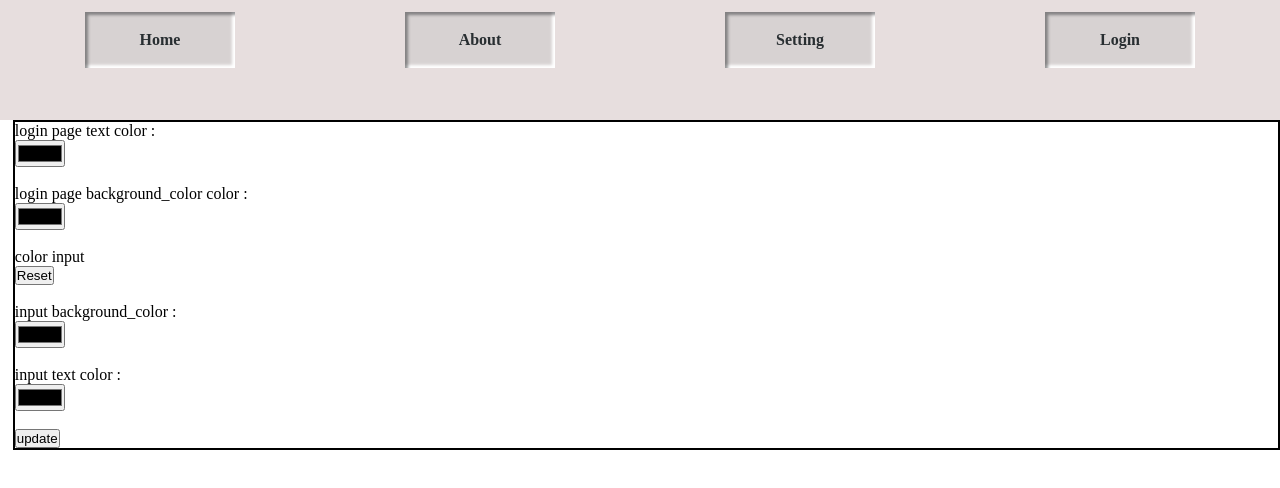
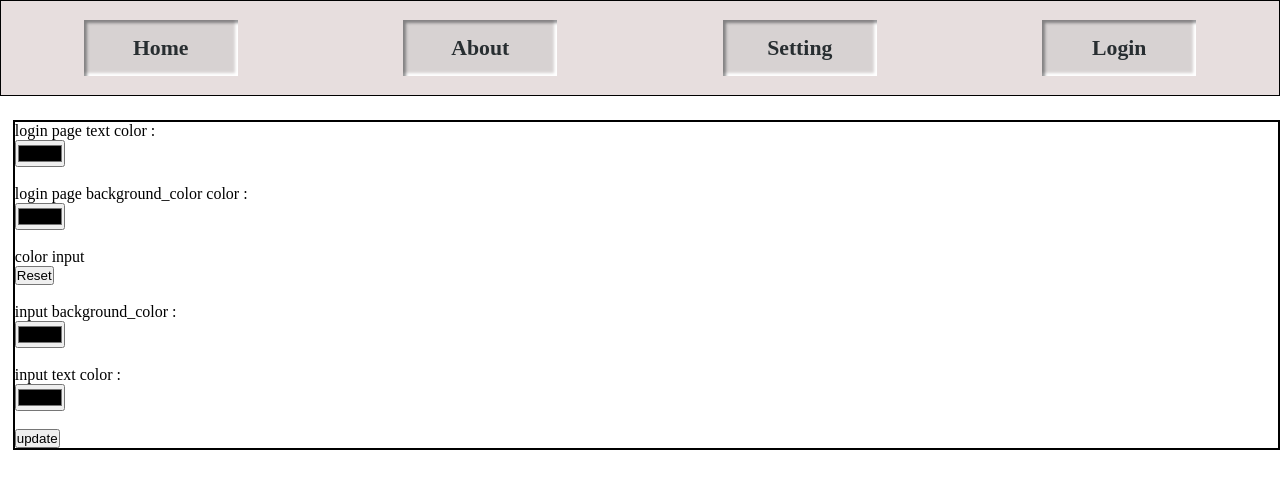
Before and after one commit to vishal730466/digiBooks, a Next.js app: page /setting in a window 1280 px wide. Shown: the top 488 px of the page. Built offline with nearby package versions, Linux system fonts and the light colour scheme.

Commit message:
book container

```diff
--- a/src/app/Admin/page.js
+++ b/src/app/Admin/page.js
@@ -6,8 +6,8 @@ const Admin = () => {
   const widthref=useRef(null)
     const [text , settext]=useState("")
     const[book,setbook]=useState("nextJs")
-    const[page_No,setpage_No]=useState("3")
-    const[id, setid]=useState("67a086bd657d4d882dd1db45")
+    const[page_No,setpage_No]=useState("")
+    const[id, setid]=useState("")
 
     // const [width ,setwidth]=useState("")
 
--- a/src/app/api/data/route.js
+++ b/src/app/api/data/route.js
@@ -12,7 +12,7 @@ export async function GET(req) {
     const key = url.searchParams.get("book_name");
     const gpageNo = url.searchParams.get("pageNo");
 
-    console.log("query is:", key , gpageNo);
+   // console.log("query is:", key , gpageNo);
 
     const data = await mySchema.findOne({ book_name: key , pageNo : gpageNo  });
 
--- a/src/app/api/hello/route.js
+++ b/src/app/api/hello/route.js
@@ -1,5 +1,5 @@
 import { connectionStr } from "@/app/database/db";
-import { mySchema } from "@/app/database/mymodel";
+import { mySchema , user_schema } from "@/app/database/mymodel";
 import mongoose from "mongoose";
 import { NextResponse } from "next/server";
 
@@ -15,7 +15,7 @@ export async function POST(req){
     await mongoose.connect(connectionStr)
     let result
     if (payload.login) {
-        result = await mySchema.findOne({name:payload.name,password:payload.password})
+        result = await user_schema.findOne({name:payload.name,password:payload.password})
         if (result!=null) {
 
             return NextResponse.json({result,success:true})
@@ -25,7 +25,7 @@ export async function POST(req){
     }
     else if(payload.signup){
         const {name , password } = payload;
-         result = new mySchema({name,password})
+         result = new user_schema({name,password})
          const result1 = result.save()
          return NextResponse.json({result1,success:true})
 
--- a/src/app/components/Nav.js
+++ b/src/app/components/Nav.js
@@ -14,18 +14,18 @@ export const Nav = () => {
   const divRef = useRef(null);
   const navRef = useRef("")
   const mob_navRef = useRef("")
-  const [width, setWidth] = useState(0);
+  const [width, setWidth] = useState(1000);
   const [login, setlogin] = useState(false);
   const [signup, setsignup] = useState(false);
   const [loggedin, setloggedin] = useState(false);
-  const [turn , setTurn] = useState("login")
+  const [turn , setTurn] = useState(true)
   const [mob_nav_back, setmob_nav_back]=useState(false)
 
 
   const display_form = ()=>{
-    if (turn == "login") {
+    if (turn) {
       setlogin(true)
-    } else if(turn== "loggedin"){
+    } else{
       setloggedin(true)
     }
   }
@@ -45,39 +45,11 @@ export const Nav = () => {
 
   useEffect(() => {
 
-    // const divElement = divRef.current;
-
-    if (divRef.current) {
-      setWidth(divRef.current.offsetWidth);
+    if(window){
+        setWidth(window.innerWidth)
     }
 
-    //move
-    // const navelement = document.getElementById('nav_Div');
-    //const navelement = navRef.current;
-
-    // const touchMoveHandler = (event) => {
-    //   const touch = event.touches[0];
-
-    //   navelement.style.position = 'absolute';
-    //   const X = Math.max(0,Math.min(touch.clientX -50,150) );
-    //   const Y = Math.max(70,Math.min(touch.clientY - 50,500))
-
-    //   navelement.style.left= `${X}px`;
-    //   navelement.style.top=  `${Y}px`;
-    // };
-
-    // navelement.addEventListener('touchmove', touchMoveHandler);
-
-    // Create a new element every second
-    // const interval = setInterval(createNewElement, 1000);
-
-    // return () => {
-    //   navelement.removeEventListener('touchmove', touchMoveHandler);
-    //   clearInterval(interval);
-    // };
-
-
-  }, []);
+  }, [width]);
 
   function Toggle() {
     // const navelement = document.getElementsByClassName("ml1");
@@ -95,17 +67,14 @@ export const Nav = () => {
     return (
 
       <div id='mynav' >
-            <Logcontext.Provider value={{setloggedin,setTurn,setlogin,setsignup}}>
+          <Logcontext.Provider value={{setloggedin,setTurn,setlogin,setsignup}}>
 
-        <ul className='nav' >
-          <Link href="/"><li className="myul"> Home</li></Link>
-          <Link href="/about"> <li className="myul">About</li></Link>
-          <Link href="/setting"> <li className="myul">Setting</li></Link>
-          {/* <Link href="/" onClick={display_form}> <li className="myul">Login</li></Link> */}
-          <div onClick={display_form}> <li className="myul"><b>Login</b></li></div>
-        </ul>
+          <Link href="/"><li > Home</li></Link>
+          <Link href="/about"> <li >About</li></Link>
+          <Link href="/setting"> <li >Setting</li></Link>
+          <div onClick={display_form}> <li><b>Login</b></li></div>
 
-        <div ref={divRef} style={{ width: "100%", color: "red" ,display:"none"}}></div>
+        {/* <div ref={divRef} style={{ width: "100%", color: "red" ,display:"none"}}></div> */}
 
         {login ? <Login/> : null}
         {signup ? <SignUp/>: null}
--- a/src/app/components/book_container/book_container.css
+++ b/src/app/components/book_container/book_container.css
@@ -13,9 +13,10 @@
 
 .box {
 
-  /* height: 13vw; */
-  /* width: 15vw; */
+  height: 13vw;
+  width: 13vw;
   margin: 3vh;
+  border: 2px solid;
   /* overflow: hidden; */
 }
 
--- a/src/app/components/login.js
+++ b/src/app/components/login.js
@@ -36,9 +36,9 @@ const Login = () => {
     })
     // console.log("yourresult",result);
     let fresult = await result.json();
-    console.log("fresult" , fresult);
+    console.log("f login page " , fresult);
     if(fresult.success){
-      mycontext.setTurn("loggedin")
+      mycontext.setTurn(false)
       mycontext.setloggedin(false)
       mycontext.setlogin(false)
       mycontext.setsignup(false)
@@ -54,15 +54,15 @@ const Login = () => {
     <>
     <div className='div_center' style={{backgroundColor:background_color,color:text_color}} > <div className='cancel_btn' onClick={()=>mycontext.setlogin(false)}>X</div> <h2 className='signup_heading'>Login</h2>
      <div className='background '>cover</div>
-        <div>
+        {/* <div> */}
             <input className='form_input' style={{color:inp_text_color, backgroundColor:inp_background_color}} type='text' placeholder='Enter name' value={name} onChange={(e)=>{setname(e.target.value)}} />
 
             <input className='form_input' style={{color:inp_text_color, backgroundColor:inp_background_color}}  type='text' placeholder='password' value={password} onChange={(e)=>{setpassword(e.target.value)}} />
 
             <button className='submit_btn' onClick={printdata}>submit</button>
 
-            don't you have acoount <span className='toggle_text' onClick={()=>{   mycontext.setlogin(false) , mycontext.setsignup(true)}}> SignUp </span>
-        </div>
+          <p>  don't you have acoount  ? <span className='toggle_text' onClick={()=>{   mycontext.setlogin(false) , mycontext.setsignup(true)}}> SignUp </span> </p>
+        {/* </div> */}
     </div>
     </>
   )
--- a/src/app/components/nav_style.css
+++ b/src/app/components/nav_style.css
@@ -100,31 +100,22 @@
 
  /* ----------------------- */
 
-.nav {
-    height: 80px;
-    width: 100vw;
-    display: flex;
-    list-style: none;
-    justify-content: space-around;
-    align-items: center;
 
-  }
 
-  .myul {
+  #mynav li {
     display: flex;
     justify-content: center;
     align-items: center;
     height: 7vh;
-    width: 150px;
+    width: 12vw;
     border: none;
-
+    font-size: 1.7vw;
     text-decoration: none;
     background-color: rgba(207, 203, 203, 0.61);
     box-shadow: inset 3px 3px 3px rgba(38, 39, 43, 0.473),
       inset -3px -3px 3px white;
 
     color: rgb(40, 46, 49);
-
   }
 
   a {
@@ -132,39 +123,44 @@
     font-weight: 700;
   }
 
-  #con {
+  /* #con {
     height: 500px;
     width: 500px;
-    border: 2px solid;
-  }
+    border: 2px solid greenyellow;
+  } */
 
   #mynav{
     position: absolute;
     z-index: 10;
     background-color: rgba(230, 221, 221, 0.947);
-    height: 15vh;
-    width: 100v;
+    height: 12vh;
+    width: 100vw;
+    border: 1px solid;
+    display: flex;
+    justify-content: space-around;
+    align-items: center;
     /* background-color: rgba(182, 177, 177, 0.374); */
-
-
   }
 
 /* ----------signUP-------------- */
   .div_center{
-    position: relative;
+    position: absolute;
     /* top: 20vh; */
-    height:62vh;
+    height:30vw;
     width: 60vh;
     /* border: 2px solid black; */
     background-color:  #503a3a;
     color: #f1f443;
-    margin-left: calc(50vw - 200px);
-    margin-top: 3vh;
+    /* margin-left: calc(50vw - 200px); */
+    margin-top: 55vh;
     display: flex;
     flex-direction: column;
     /* justify-content: space-around; */
     z-index: 20;
     /* align-items: center;  */
+  }
+  .div_center p{
+    margin-left: 5vh;
   }
   .signup_heading{
     font-size: x-large;
@@ -176,10 +172,10 @@
     /* border: 2px solid black; */
   }
 .form_input{
-  height: 15%;
+  height: 10%;
   width: 70%;
   margin-left: 15%;
-  margin-top: 4vh;
+  margin-top: 5%;
   background-color: #080707;
   color:  #fdfcfc;
   /* border: 2px solid; */
@@ -187,9 +183,9 @@
 .submit_btn{
   height: 15%;
   width: 30%;
-  margin-top: 10%;
+  margin-top: 5%;
   margin-left: 35%;
-  margin-bottom: 10%;
+  margin-bottom: 5%;
   margin-right: 35%;
   /* border: 2px solid; */
 }
--- a/src/app/components/signUp.js
+++ b/src/app/components/signUp.js
@@ -34,20 +34,16 @@ const SignUp = () => {
 
   return (
     <div className='div_center'> <button className='cancel_btn' onClick={()=>myval.setsignup(false)}>X</button>  <h1 className='signup_heading'> SignUp </h1>
-        <div>
-          <div>
+
             <input className='form_input'  type='text' placeholder='Enter name' value={name} onChange={(e)=>{setname(e.target.value)}} />
-          </div>
-          <div >
+
             <input className='form_input' type='text' placeholder='password' value={password} onChange={(e)=>{setpassword(e.target.value)}} />
-          </div>
-          <div >
+
             <input className='form_input' type='text' placeholder='confirm password' value={c_password} onChange={(e)=>{setc_password(e.target.value)}} />
-          </div>
-            <button className='submit_btn' onClick={printdata}>Submit</button> {myval.loggedin}
-            do you have account <span className='toggle_text' onClick={()=>{myval.setlogin(true),myval.setsignup(false)}}> Login</span>
+
+            <button className='submit_btn' onClick={printdata}>Submit</button> {myval.loggedin} <p>do you have account <span className='toggle_text' onClick={()=>{myval.setlogin(true),myval.setsignup(false)}}> Login</span> </p>
             <div className='background '>cover</div>
-        </div>
+
     </div>
   )
 }
--- a/src/app/database/mymodel.js
+++ b/src/app/database/mymodel.js
@@ -6,4 +6,11 @@ const mymodel= new mongoose.Schema({
     book_data:String
 })
 
+const user_model= new mongoose.Schema({
+    name:String,
+    password:String
+
+})
 export const mySchema= mongoose.models.collection1 || mongoose.model("collection1",mymodel)
+
+export const user_schema= mongoose.models.Users || mongoose.model("Users",user_model)
```
